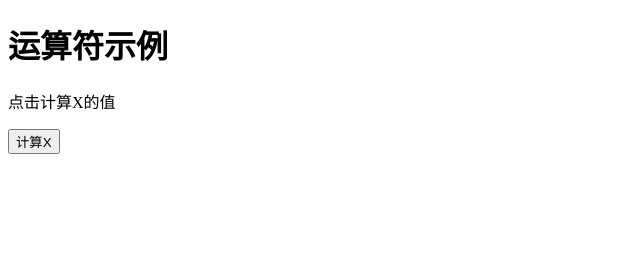
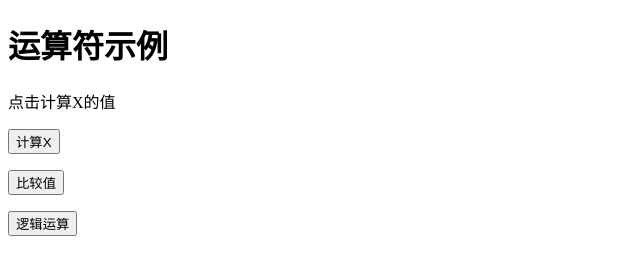
Before and after one commit to GinTama12/Myjavascript1, a plain HTML site: page operator.html in a window 1280 px wide. Shown: the whole page, without its empty margins (0-640 px from the left). Drawn offline with Linux system fonts and the light colour scheme.

Commit message:
预算符

```diff
--- a/index.js
+++ b/index.js
@@ -39,3 +39,17 @@ function calculateX() {
     const x = `X的值是：${a + b}`;
     document.getElementById("result").textContent = x;
 }
+//比较运算符
+function compareValues() {
+    const a = 5;
+    const b = "5";
+    const result = `a == b: ${a == b}, a === b: ${a === b}`;
+    document.getElementById("comparison").textContent = result;
+}
+//逻辑运算符
+function logicalOperators() {
+    const a = true;
+    const b = false;
+    const result = `a && b: ${a && b}, a || b: ${a || b}, !a: ${!a}`;
+    document.getElementById("logical").textContent = result;
+}
--- a/operator.html
+++ b/operator.html
@@ -8,8 +8,14 @@
 <body>
     <h1>运算符示例</h1>
     <p>点击计算X的值</p>
+<p id="result"></p>
     <button onclick="calculateX()">计算X</button>
-    <p id="result"></p>
+    <!-- 比较运算符 -->
+    <p id="comparison"></p>
+    <button onclick="compareValues()">比较值</button>
+    <!-- 逻辑运算符 -->
+    <p id="logical"></p>
+    <button onclick="logicalOperators()">逻辑运算</button>
 </body>
 <script src="index.js"></script>
 </html>
```
